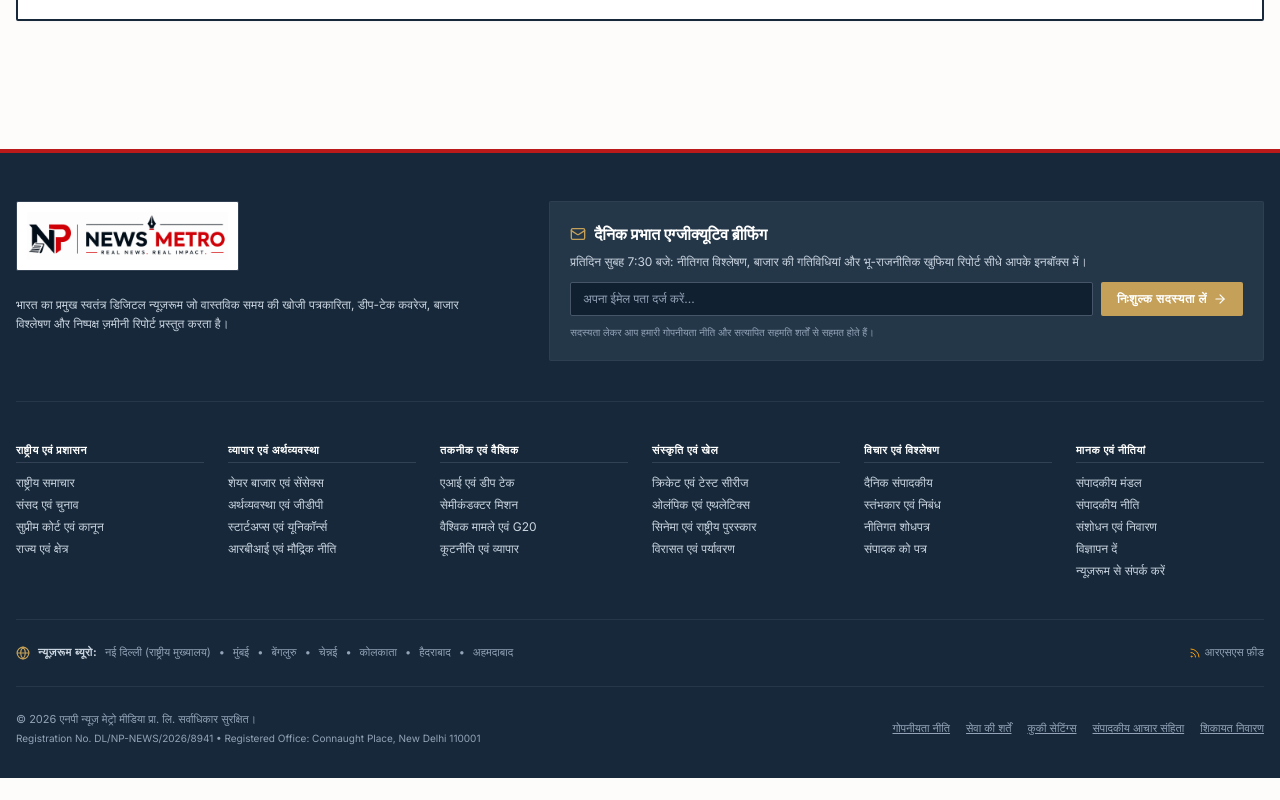
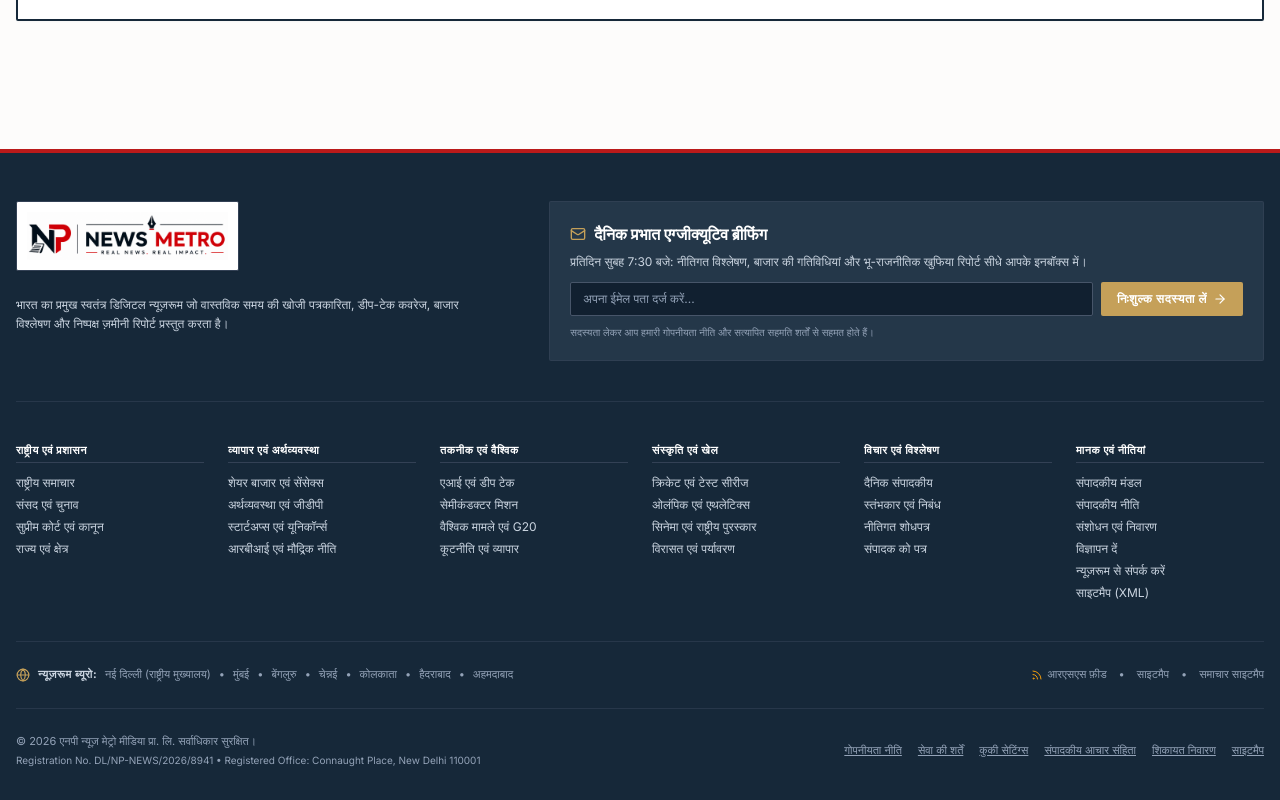
Before and after one commit to mexicasaa/np-news-metro, a React (Vite) app: page / in a window 1280 px wide. Shown: the part 4716-5516 px from the top of the page. Before the commit the page ends 5494 px from the top, so only its background shows below. Built offline with nearby package versions, Linux system fonts and the light colour scheme; no server answers; the database is empty; a web font is replaced by a local one.

Commit message:
feat: Add visible Sitemap and RSS links in site footer

```diff
--- a/src/components/layout/SiteFooter.tsx
+++ b/src/components/layout/SiteFooter.tsx
@@ -145,6 +145,7 @@ export const SiteFooter: React.FC<SiteFooterProps> = ({
               <li><button onClick={() => onNavigateStatic('corrections')} className="hover:text-secondary-gold transition-colors">{isHindi ? 'संशोधन एवं निवारण' : 'Corrections & Redressal'}</button></li>
               <li><button onClick={() => onNavigateStatic('advertise')} className="hover:text-secondary-gold transition-colors">{isHindi ? 'विज्ञापन दें' : 'Advertise with Us'}</button></li>
               <li><button onClick={() => onNavigateStatic('contact')} className="hover:text-secondary-gold transition-colors">{isHindi ? 'न्यूज़रूम से संपर्क करें' : 'Contact Newsroom'}</button></li>
+              <li><a href="/sitemap.xml" target="_blank" rel="noopener noreferrer" className="hover:text-secondary-gold transition-colors">{isHindi ? 'साइटमैप (XML)' : 'Sitemap (XML)'}</a></li>
             </ul>
           </div>
         </div>
@@ -172,10 +173,18 @@ export const SiteFooter: React.FC<SiteFooterProps> = ({
           </div>
 
           <div className="flex items-center gap-3">
-            <button onClick={() => onNavigateStatic('rss')} className="flex items-center gap-1 hover:text-white transition-colors">
+            <a href="/rss.xml" target="_blank" rel="noopener noreferrer" className="flex items-center gap-1 hover:text-white transition-colors">
               <Rss className="w-3 h-3 text-amber-500" />
               <span>{isHindi ? 'आरएसएस फ़ीड' : 'RSS Feeds'}</span>
-            </button>
+            </a>
+            <span>•</span>
+            <a href="/sitemap.xml" target="_blank" rel="noopener noreferrer" className="hover:text-white transition-colors">
+              {isHindi ? 'साइटमैप' : 'Sitemap'}
+            </a>
+            <span>•</span>
+            <a href="/news-sitemap.xml" target="_blank" rel="noopener noreferrer" className="hover:text-white transition-colors">
+              {isHindi ? 'समाचार साइटमैप' : 'News Sitemap'}
+            </a>
           </div>
         </div>
 
@@ -194,6 +203,7 @@ export const SiteFooter: React.FC<SiteFooterProps> = ({
             <button onClick={() => onNavigateStatic('cookie-policy')} className="hover:text-white underline">{isHindi ? 'कुकी सेटिंग्स' : 'Cookie Settings'}</button>
             <button onClick={() => onNavigateStatic('ethics')} className="hover:text-white underline">{t.editorialPolicy}</button>
             <button onClick={() => onNavigateStatic('corrections')} className="hover:text-white underline">{isHindi ? 'शिकायत निवारण' : 'Grievance Officer'}</button>
+            <a href="/sitemap.xml" target="_blank" rel="noopener noreferrer" className="hover:text-white underline">{isHindi ? 'साइटमैप' : 'Sitemap'}</a>
           </div>
         </div>
       </div>
```
